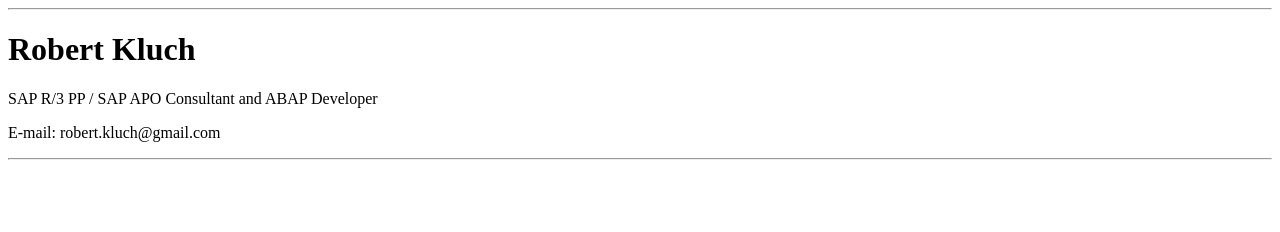
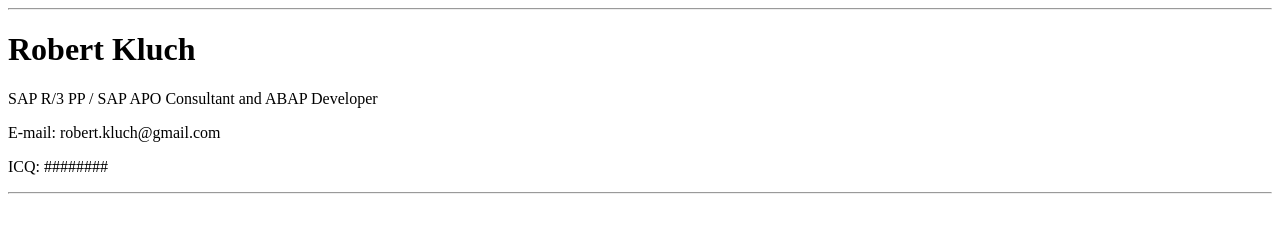
Before and after one commit to robertkluch/robertkluch.github.io, a plain HTML site: page index.html in a window 1280 px wide. Drawn offline with Linux system fonts and the light colour scheme.

Commit message:
Update index.html

```diff
--- a/index.html
+++ b/index.html
@@ -5,6 +5,7 @@
 <h1>Robert Kluch</h1>
 <p>SAP R/3 PP / SAP APO Consultant and ABAP Developer</p>
 <p>E-mail: robert.kluch@gmail.com</p>
+<p>ICQ: ########</p>
 <hr>
 </body>
 </html>
```
